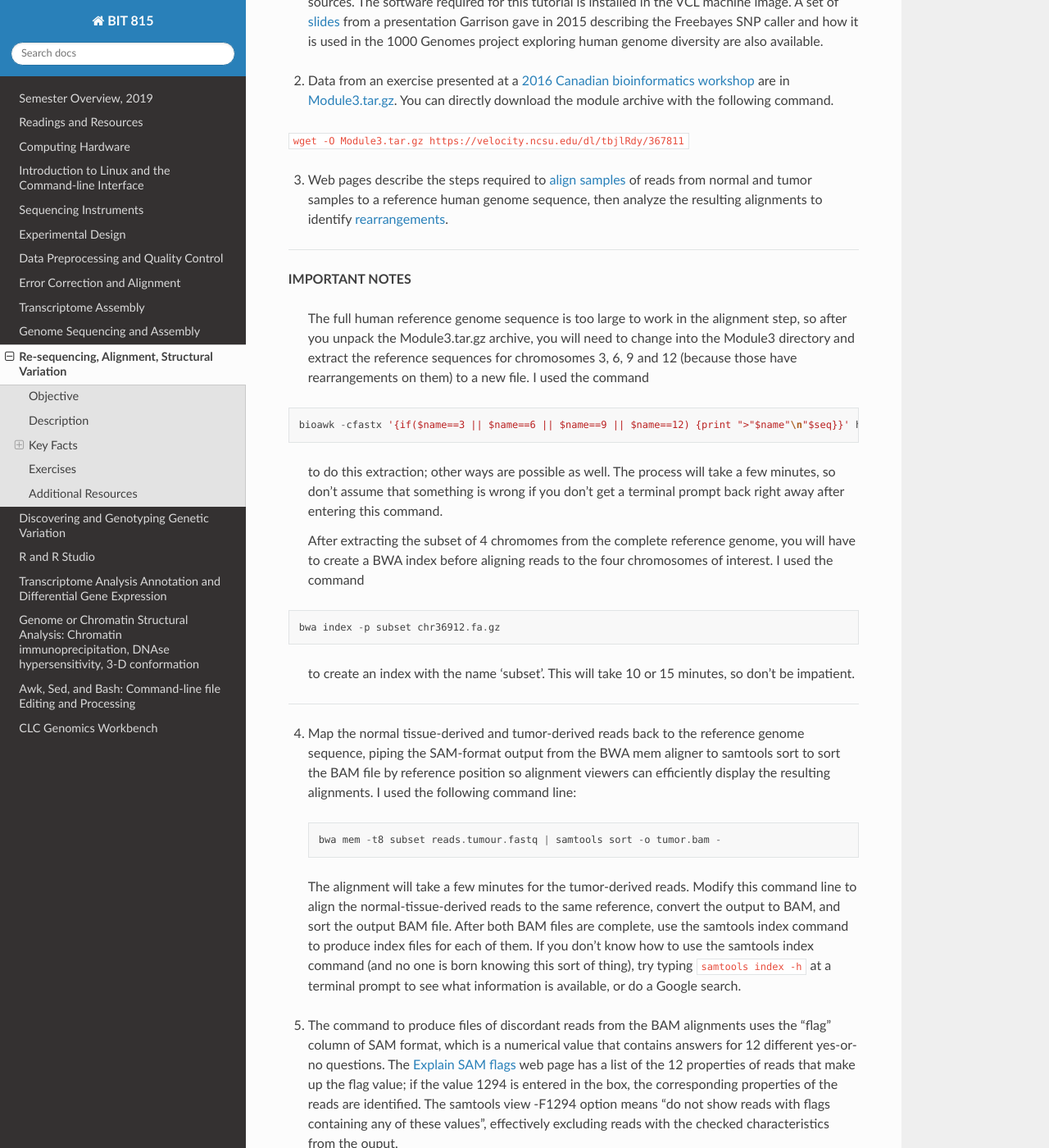
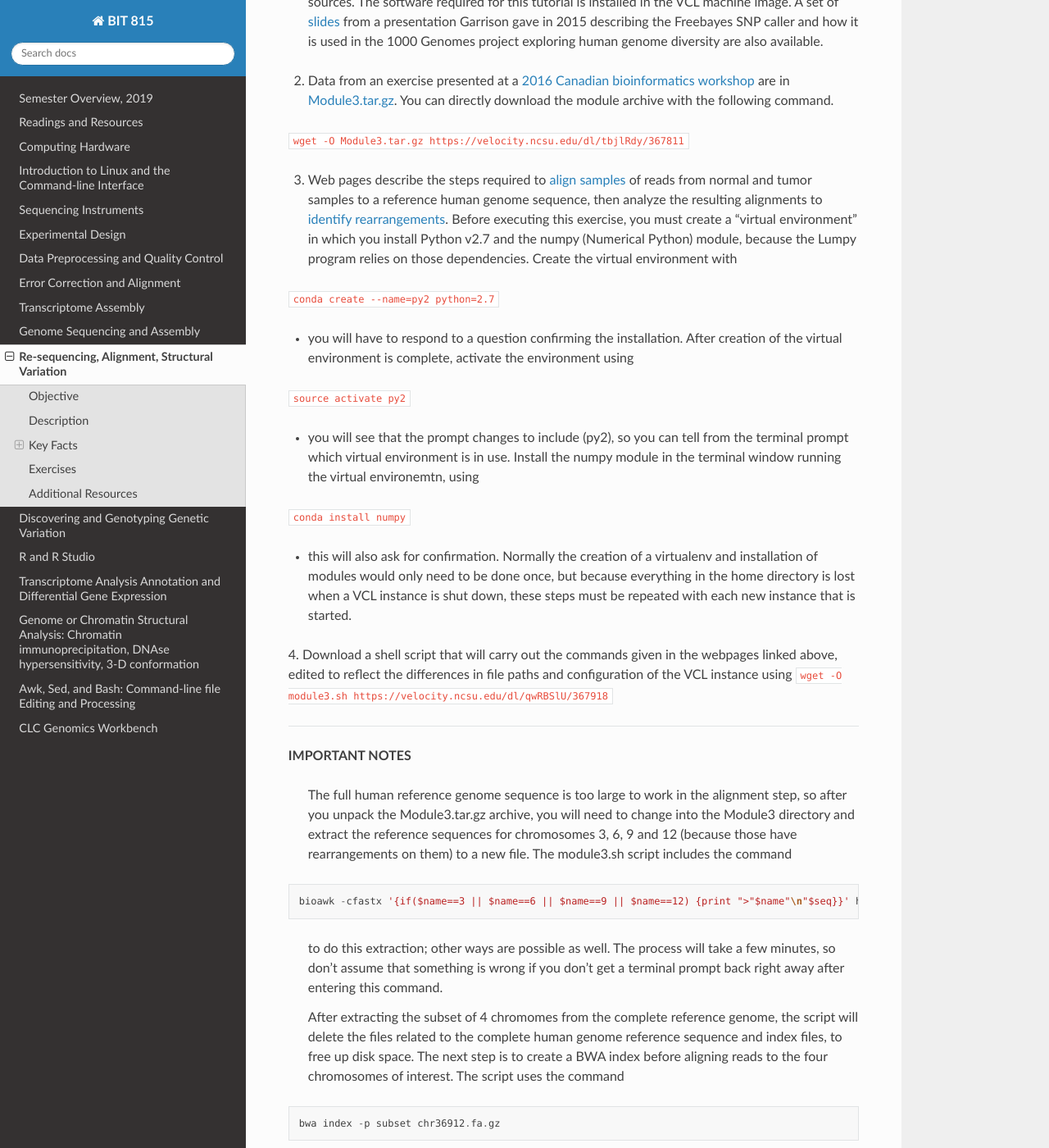
Before and after one commit to rwhetten/DeepSeqAnalysis, a Sphinx documentation site: the page built from docs/source/re-seq-align-struct.rst, in a window 1280 px wide and 1400 px high, scrolled down 2643 px. Shown: the whole window at 82% size. Built offline with Sphinx 7.4.7 and the Read the Docs theme 2.0.0, drawn with Linux system fonts in a browser that asks for light colours; some of the changed text lies outside the part shown.

Commit message:
Update re-seq-align-struct.rst

```diff
--- a/docs/source/re-seq-align-struct.rst
+++ b/docs/source/re-seq-align-struct.rst
@@ -74,13 +74,30 @@ Exercises
 
 \
 
-3. Web pages describe the steps required to `align samples <http://bioinformatics-ca.github.io/bioinformatics_for_cancer_genomics_2016/mapping>`_ of reads from normal and tumor samples to a reference human genome sequence, then analyze the resulting alignments to identify `rearrangements <http://bioinformatics-ca.github.io/bioinformatics_for_cancer_genomics_2016/rearrangement>`_.
+3. Web pages describe the steps required to `align samples <http://bioinformatics-ca.github.io/bioinformatics_for_cancer_genomics_2016/mapping>`_ of reads from normal and tumor samples to a reference human genome sequence, then analyze the resulting alignments to `identify rearrangements <http://bioinformatics-ca.github.io/bioinformatics_for_cancer_genomics_2016/rearrangement>`_. Before executing this exercise, you must create a "virtual environment" in which you install Python v2.7 and the numpy (Numerical Python) module, because the Lumpy program relies on those dependencies. Create the virtual environment with
+
+:code:`conda create --name=py2 python=2.7`
+
+- you will have to respond to a question confirming the installation. After creation of the virtual environment is complete, activate the environment using
+
+:code:`source activate py2`
+
+- you will see that the prompt changes to include (py2), so you can tell from the terminal prompt which virtual environment is in use. Install the numpy module in the terminal window running the virtual environemtn, using
+
+:code:`conda install numpy`
+
+- this will also ask for confirmation. Normally the creation of a virtualenv and installation of modules would only need to be done once, but because everything in the home directory is lost when a VCL instance is shut down, these steps must be repeated with each new instance that is started.
+
+\
+
+4. Download a shell script that will carry out the commands given in the webpages linked above, edited to reflect the differences in file paths and configuration of the VCL instance using
+:code:`wget -O module3.sh https://velocity.ncsu.edu/dl/qwRBSlU/367918`
 
 ------------------
 
 **IMPORTANT NOTES**
 
-	The full human reference genome sequence is too large to work in the alignment step, so after you unpack the Module3.tar.gz archive, you will need to change into the Module3 directory and extract the reference sequences for chromosomes 3, 6, 9 and 12 (because those have rearrangements on them) to a new file. I used the command
+	The full human reference genome sequence is too large to work in the alignment step, so after you unpack the Module3.tar.gz archive, you will need to change into the Module3 directory and extract the reference sequences for chromosomes 3, 6, 9 and 12 (because those have rearrangements on them) to a new file. The module3.sh script includes the command
 ::
 
 	bioawk -cfastx '{if($name==3 || $name==6 || $name==9 || $name==12) {print ">"$name"\n"$seq}}' human_g1k_v37.fasta | fold | gzip > chr36912.fa.gz
@@ -88,52 +105,48 @@ Exercises
 \
 			to do this extraction; other ways are possible as well. The process will take a few minutes, so don't assume that something is wrong if you don't get a terminal prompt back right away after entering this command.
 
-			After extracting the subset of 4 chromomes from the complete reference genome, you will have to create a BWA index before aligning reads to the four chromosomes of interest. I used the command
+			After extracting the subset of 4 chromomes from the complete reference genome, the script will delete the files related to the complete human genome reference sequence and index files, to free up disk space.
+			The next step is to create a BWA index before aligning reads to the four chromosomes of interest. The script uses the command
 
 ::
 
 	bwa index -p subset chr36912.fa.gz
 
+\
+
+		to create an index with the name 'subset'. This will take several minutes, so don't be impatient.
+
 
 
 \
 
-		to create an index with the name 'subset'. This will take 10 or 15 minutes, so don't be impatient.
-
-
-
-------------------
-
-
-\
-
-4. Map the normal tissue-derived and tumor-derived reads back to the reference genome sequence, piping the SAM-format output from the BWA mem aligner to samtools sort to sort the BAM file by reference position so alignment viewers can efficiently display the resulting alignments. I used the following command line:
+5. Map the normal tissue-derived and tumor-derived reads back to the reference genome sequence, piping the SAM-format output from the BWA mem aligner to samtools sort to sort the BAM file by reference position so alignment viewers can efficiently display the resulting alignments. The module3.sh script uses the following command line:
 
  ::
 
-	bwa mem -t8 subset reads.tumour.fastq | samtools sort -o tumor.bam -
+	bwa mem -t8 -p subset reads.tumour.fastq | samtools sort -o tumour.bam -
 
 
 \
 
 
 
-	The alignment will take a few minutes for the tumor-derived reads. Modify this command line to align the normal-tissue-derived reads to the same reference, convert the output to BAM, and sort the output BAM file. After both BAM files are complete, use the samtools index command to produce index files for each of them. If you don't know how to use the samtools index command (and no one is born knowing this sort of thing), try typing :code:`samtools index -h` at a terminal prompt to see what information is available, or do a Google search.
+	The alignment will take a few minutes for the tumor-derived reads. A modified version of the same command is used to align the normal-tissue-derived reads to the same reference, convert the output to BAM, and sort the output BAM file. After both BAM files are complete, the script uses the samtools index command to produce index files for each of them. If you don't know how to use the samtools index command (and no one is born knowing this sort of thing), try typing :code:`samtools index -h` at a terminal prompt to see what information is available, or do a Google search.
 
 
 \
 
 
 
-5. The command to produce files of discordant reads from the BAM alignments uses the "flag" column of SAM format, which is a numerical value that contains answers for 12 different yes-or-no questions. The `Explain SAM flags <https://broadinstitute.github.io/picard/explain-flags.html>`_ web page has a list of the 12 properties of reads that make up the flag value; if the value 1294 is entered in the box, the corresponding properties of the reads are identified. The samtools view -F1294 option means "do not show reads with flags containing any of these values", effectively excluding reads with the checked characteristics from the ouput.
+6. The command to produce files of discordant reads from the BAM alignments uses the "flag" column of SAM format, which is a numerical value that contains answers for 12 different yes-or-no questions. The `Explain SAM flags <https://broadinstitute.github.io/picard/explain-flags.html>`_ web page has a list of the 12 properties of reads that make up the flag value; if the value 1294 is entered in the box, the corresponding properties of the reads are identified. The samtools view -F1294 option means "do not show reads with flags containing any of these values", effectively excluding reads with the checked characteristics from the ouput.
 
 \
 
-6. The command to produce files of split reads uses a script called extractSplitReads_BwaMem in the scripts subdirectory of the Module3 directory - make sure you use the correct path when you try to execute this command, and pay attention to the permissions on the files in the scripts subdirectory. How can you change the permissions to allow execution of all those script files?
+7. The command to produce files of split reads uses a script called extractSplitReads_BwaMem in the scripts subdirectory of the Module3 directory - make sure you use the correct path when you try to execute this command, and pay attention to the permissions on the files in the scripts subdirectory. How can you change the permissions to allow execution of all those script files?
 
 \
 
-7. The LUMPY program is installed in the VCL machine image and the path to the executable program is in the search PATH variable, so you should be able to execute that program without concern about what path to use to the program. The paths to the input files, and the names of the input files, however, must match those present on your instance of the machine image.
+8. The LUMPY program is installed in the VCL machine image and the path to the executable program is in the search PATH variable, so you should be able to execute that program without concern about what path to use to the program. The paths to the input files, and the names of the input files, however, must match those present on your instance of the machine image.
 
 
 Additional Resources
```
Also changed, not shown: other parts of docs/source/re-seq-align-struct.rst (+1 -1 lines).
